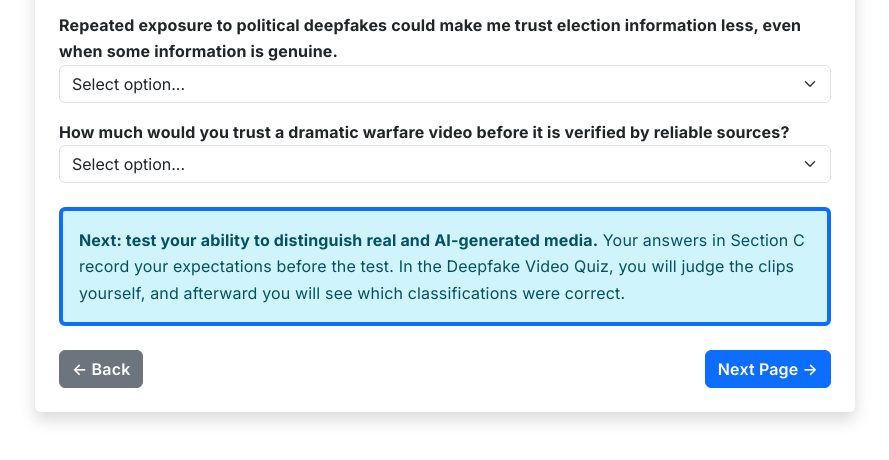
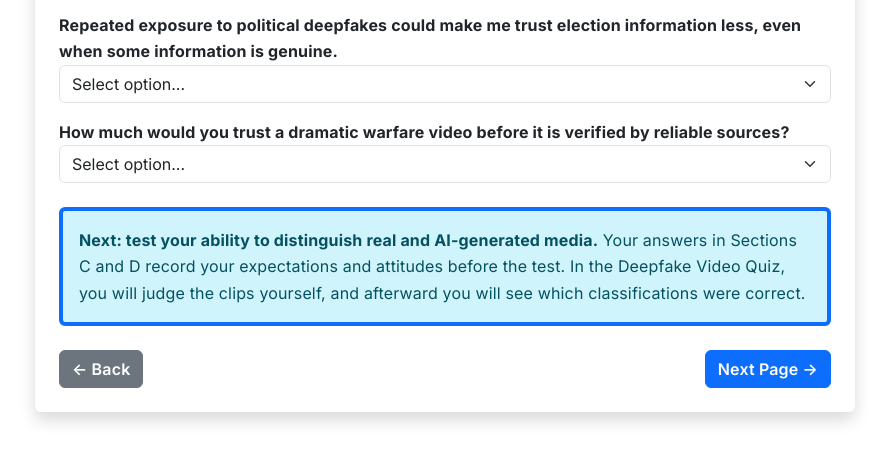
Before and after one commit to LEvan1310/deepfake-survey-app, a Flask app: page /survey/page3 in a window 1280 px wide. Shown: the part 835-1295 px from the top of the page, without its empty margins (195-1084 px from the left). Run offline with Flask 3, Linux system fonts and the light colour scheme; some libraries are stand-ins or nearby versions.

Commit message:
Update survey_page3.html

```diff
--- a/templates/survey_page3.html
+++ b/templates/survey_page3.html
@@ -13,8 +13,8 @@
 <div class="mb-4"><label class="fw-bold" data-translate="q_war_belief">How much would you trust a dramatic warfare video before it is verified by reliable sources?</label><select class="form-select" name="war_believability" required><option value="" disabled selected data-translate="select_option">Select option...</option><option value="A lot" data-translate="trust_a_lot">A lot</option><option value="Some" data-translate="trust_some">Some</option><option value="A little" data-translate="trust_little">A little</option><option value="Not at all" data-translate="trust_none">Not at all</option></select></div>
 
 <div class="alert alert-info mt-4 mb-4 border-start border-4 border-primary">
-  <div data-lang-block="en"><strong>Next: test your ability to distinguish real and AI-generated media.</strong> Your answers in Section C record your expectations before the test. In the Deepfake Video Quiz, you will judge the clips yourself, and afterward you will see which classifications were correct.</div>
-  <div data-lang-block="my" style="display:none"><strong>နောက်တစ်ဆင့်တွင် အစစ်နှင့် AI-generated မီဒီယာကို ခွဲခြားနိုင်စွမ်းကို စမ်းသပ်ပါမည်။</strong> Section C ရှိ အဖြေများသည် စမ်းသပ်မှုမပြုမီ သင့်အမြင်ကို မှတ်တမ်းတင်ထားခြင်းဖြစ်သည်။ Deepfake Video Quiz တွင် ဗီဒီယိုများကို သင်ကိုယ်တိုင် ခွဲခြားဆုံးဖြတ်ပြီးနောက် မည်သည့်အဖြေများ မှန်ကန်ခဲ့သည်ကို မြင်ရပါမည်။</div>
+  <div data-lang-block="en"><strong>Next: test your ability to distinguish real and AI-generated media.</strong> Your answers in Sections C and D record your expectations and attitudes before the test. In the Deepfake Video Quiz, you will judge the clips yourself, and afterward you will see which classifications were correct.</div>
+  <div data-lang-block="my" style="display:none"><strong>နောက်တစ်ဆင့်တွင် အစစ်နှင့် AI-generated မီဒီယာကို ခွဲခြားနိုင်စွမ်းကို စမ်းသပ်ပါမည်။</strong> Section C နှင့် Section D ရှိ အဖြေများသည် စမ်းသပ်မှုမပြုမီ သင့်မျှော်မှန်းချက်များနှင့် အမြင်သဘောထားများကို မှတ်တမ်းတင်ထားခြင်းဖြစ်သည်။ Deepfake Video Quiz တွင် ဗီဒီယိုများကို သင်ကိုယ်တိုင် ခွဲခြားဆုံးဖြတ်ပြီးနောက် မည်သည့်အဖြေများ မှန်ကန်ခဲ့သည်ကို မြင်ရပါမည်။</div>
 </div>
 <div class="d-flex justify-content-between"><a href="/survey/page2" class="btn btn-secondary" data-translate="back_btn">← Back</a><button class="btn btn-primary" data-translate="next_btn">Next Page →</button></div>
 </form></div>{% endblock %}
```
